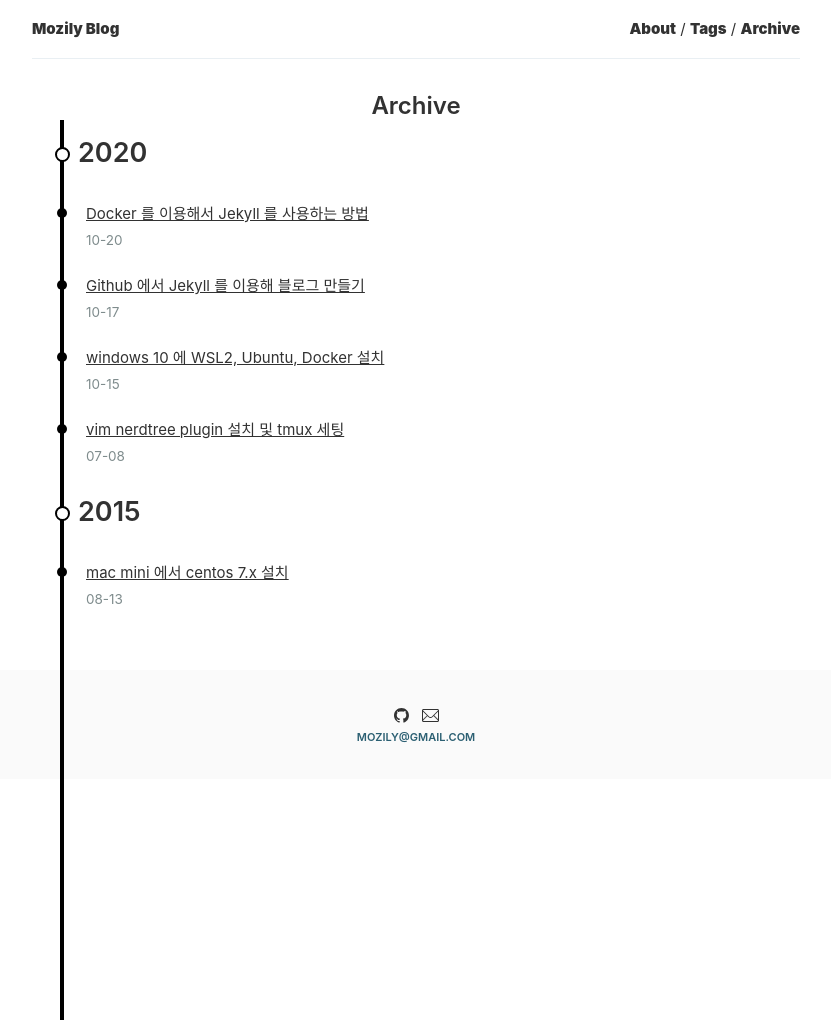
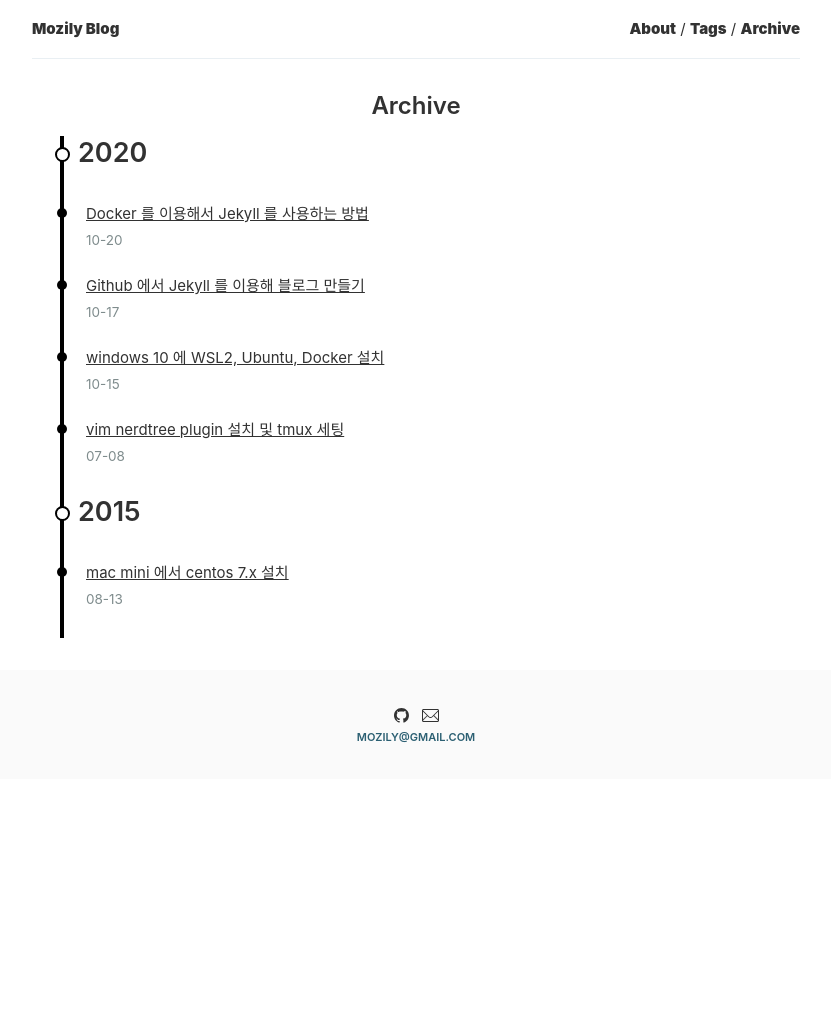
Before and after one commit to mozily/mozily.github.io, a Jekyll site: the page built from _pages/archive.html, in a window 1280 px wide. Shown: the whole page, without its empty margins (224-1055 px from the left). Built offline with Jekyll 4.4.1, drawn with Linux system fonts in a browser that asks for light colours; after the commit the page ends 900 px from its top, so only the background shows below that.

Commit message:
- archive 페이지 css 수정

```diff
--- a/_pages/archive.html
+++ b/_pages/archive.html
@@ -4,6 +4,7 @@
 permalink: /archive/
 ---
 
+<div id="archives-layout">
 <div id="archives"></div>
 {% assign year = "" %}
 {% for post in site.posts %}
@@ -29,3 +30,4 @@
         <br>
     {% endif %}
 {% endfor %}
+</div>
--- a/_sass/components/_archive.scss
+++ b/_sass/components/_archive.scss
@@ -2,20 +2,12 @@
   Components > Archive
 \*------------------------------------*/
 
-//#archives:before {
-//  position: absolute;
-//  top: 120px;
-//  bottom: 100px;
-//  left: 30px;
-//  height: 100%;
-//  content: '';
-//  background-color: #000000;
-//  width: 4px;
-//}
+#archives-layout {
+  position: relative;
+}
 
 #archives {
   position: absolute;
-  top: 120px;
   height: 100%;
   width: 4px;
   margin-left: 14px;
```
